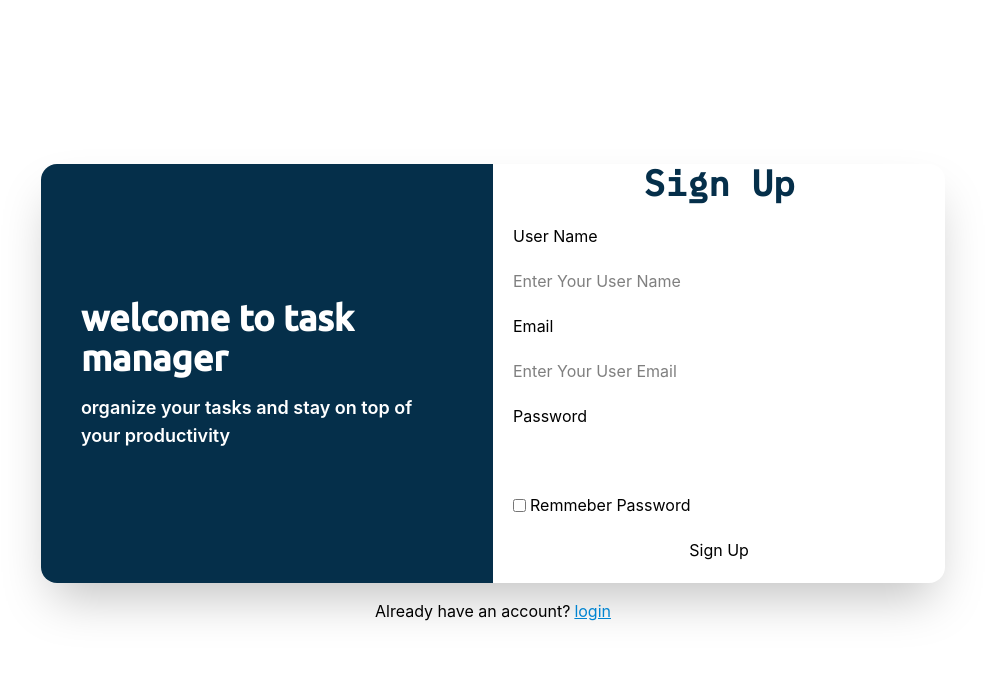
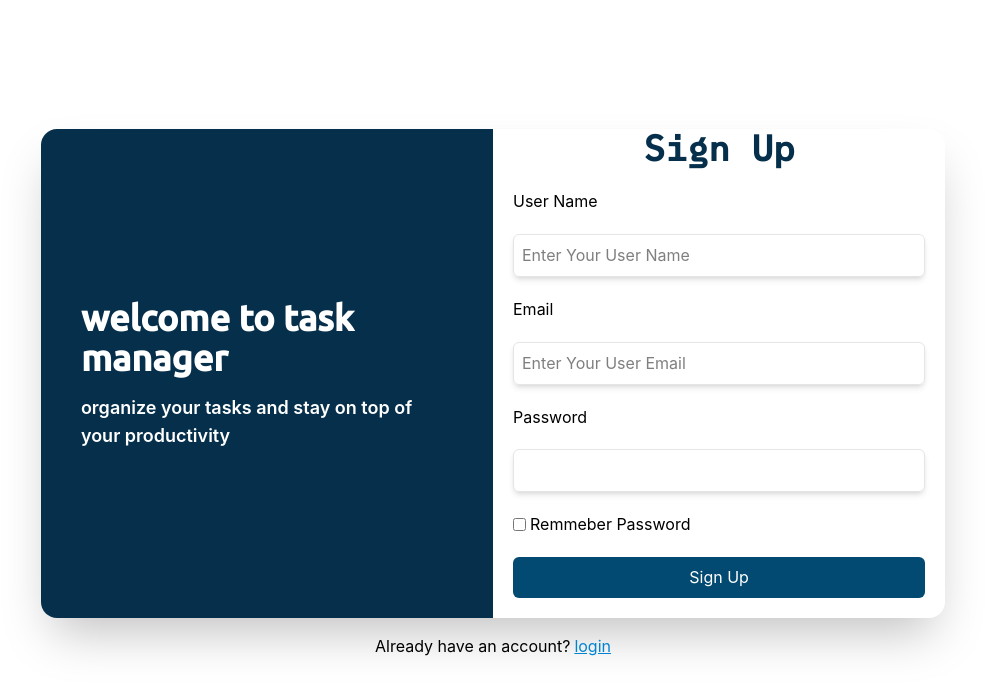
Before and after one commit to mahdinap/Tasks-manager, a React (Vite) app: page /signUp in a window 1280 px wide. Shown: the top 694 px of the page, without its empty margins (147-1132 px from the left). Built offline with nearby package versions, Linux system fonts and the light colour scheme.

Commit message:
fix className

```diff
--- a/src/pages/create.jsx
+++ b/src/pages/create.jsx
@@ -1,9 +1,10 @@
-import { useEffect } from "react";
+import { useEffect, useState } from "react";
 import Input from "../inputs";
 import Buttons from "../components/buttons";
 import DatePicker from "../components/DatePicker/datePicker";
 
 export default function CreateNewTsk(){
+    const [info,setInfo]=useState({})
 
     useEffect(()=>{
         document.title='Create New Task'
@@ -15,6 +16,7 @@ export default function CreateNewTsk(){
 
     function handlerSubmiit(e){
         e.preventDefault()
+
     }
     return(
     <>
@@ -34,7 +36,7 @@ export default function CreateNewTsk(){
         </select>
         <div className="flex justify-end my-4">
 
-        <Buttons label="Save Task" color="sky" className=" bg-sky-900 rounded-lg shadow-md font-semibold transition-all duration-200 py-2 px-5 text-white active:scale-100 hover:bg-sky-950 w-30 "/>
+        <Buttons label="Save Task" className=" bg-sky-900 rounded-lg shadow-md font-semibold transition-all duration-200 py-2 px-5 text-white active:scale-100 hover:bg-sky-950 w-30 "/>
         </div>
         </form>
     </div>
--- a/src/pages/logIn.jsx
+++ b/src/pages/logIn.jsx
@@ -27,7 +27,7 @@ function onChange(e){
 
     setInfo((prev=>({...prev,[id]:value})))
     }
-    async function handler(event){
+async function handler(event){
         event.preventDefault()
         try{
             const res= await axios.post("http://localhost:5000/signin",info)
@@ -52,13 +52,13 @@ function onChange(e){
 
         <h1 className="text-sky-950  text-4xl text-center font-bold font-suse" >log in</h1>
         <form className="flex flex-col gap-5 p-5" onSubmit={handler}>
-            <Input label="Email" placholder="Enter Your Email" type="email" value={info.email} onChange={onChange} id="email"/>
-            <Input label="Password" placholder="" type="password" value={info.password} onChange={onChange} id="password"/>
+            <Input label="Email" placholder="Enter Your Email" type="email" value={info.email} onChange={onChange} id="email" className="p-2 shadow-md border border-stone-200 rounded-md"/>
+            <Input label="Password" placholder="" type="password" value={info.password} onChange={onChange} id="password" className="p-2 shadow-md border border-stone-200 rounded-md"/>
             <div>
             <Checkbox label='Remmber Password'  id="remmber" name="remmberPass" onChange={onChange} checked={info.remmber} />
 
             </div>
-            <Buttons label="Log In" color="sky" />
+            <Buttons label="Log In" className="bg-sky-900 text-white hover:bg-sky-950 rounded-md py-2"/>
         </form>
         </div>
         </div>
--- a/src/pages/signUp.jsx
+++ b/src/pages/signUp.jsx
@@ -54,11 +54,11 @@ export default function SingUp(){
             <h1 className="text-sky-950 text-4xl text-center font-bold font-suse ">Sign Up</h1>
 
             <form className="flex flex-col gap-5 p-5" onSubmit={handleSubmit}>
-            <Input label="User Name" placholder="Enter Your User Name" type="text" onChange={onChange} value={info.username} id='username'/>
-            <Input label="Email" placholder="Enter Your User Email" type="email" onChange={onChange} value={info.email} id='email' />
-            <Input label="Password" placholder="" type="password" id='password' onChange={onChange} value={info.password} />
-            <Checkbox label="Remmeber Password" id="remmberPass" onChange={onChange} value={info.remmberPass} />
-            <Buttons label="Sign Up" color="sky" />
+            <Input label="User Name" placholder="Enter Your User Name" type="text" onChange={onChange} value={info.username} id='username' className="p-2 shadow-md border border-stone-200 rounded-md"/>
+            <Input label="Email" placholder="Enter Your User Email" type="email" onChange={onChange} value={info.email} id='email' className="p-2 shadow-md border border-stone-200 rounded-md" />
+            <Input label="Password" placholder="" type="password" id='password' onChange={onChange} value={info.password} className="p-2 shadow-md border border-stone-200 rounded-md"/>
+            <Checkbox label="Remmeber Password" id="remmberPass" onChange={onChange} value={info.remmberPass} className="p-2 shadow-md border border-stone-200 rounded-md" />
+            <Buttons label="Sign Up" className="bg-sky-900 hover:bg-sky-950 text-white rounded-md py-2"  />
 
             </form>
         </div>
```
